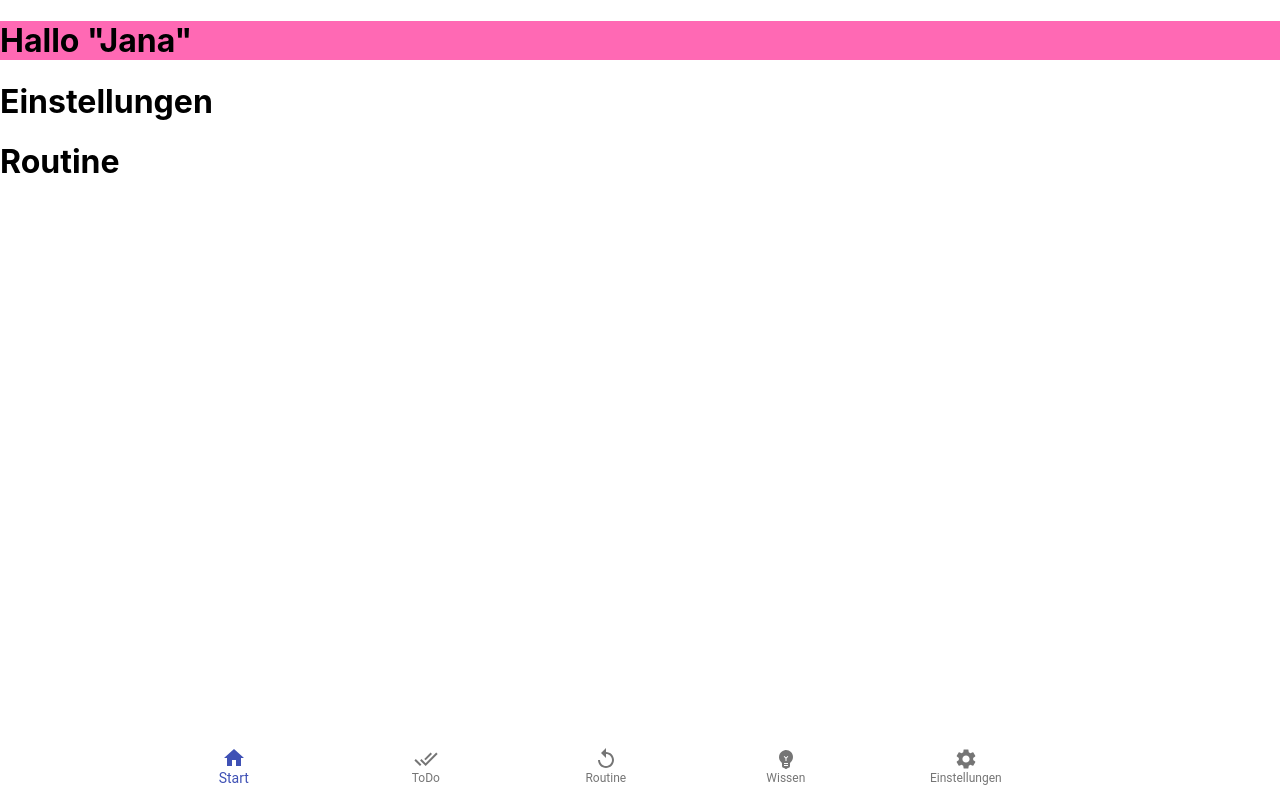
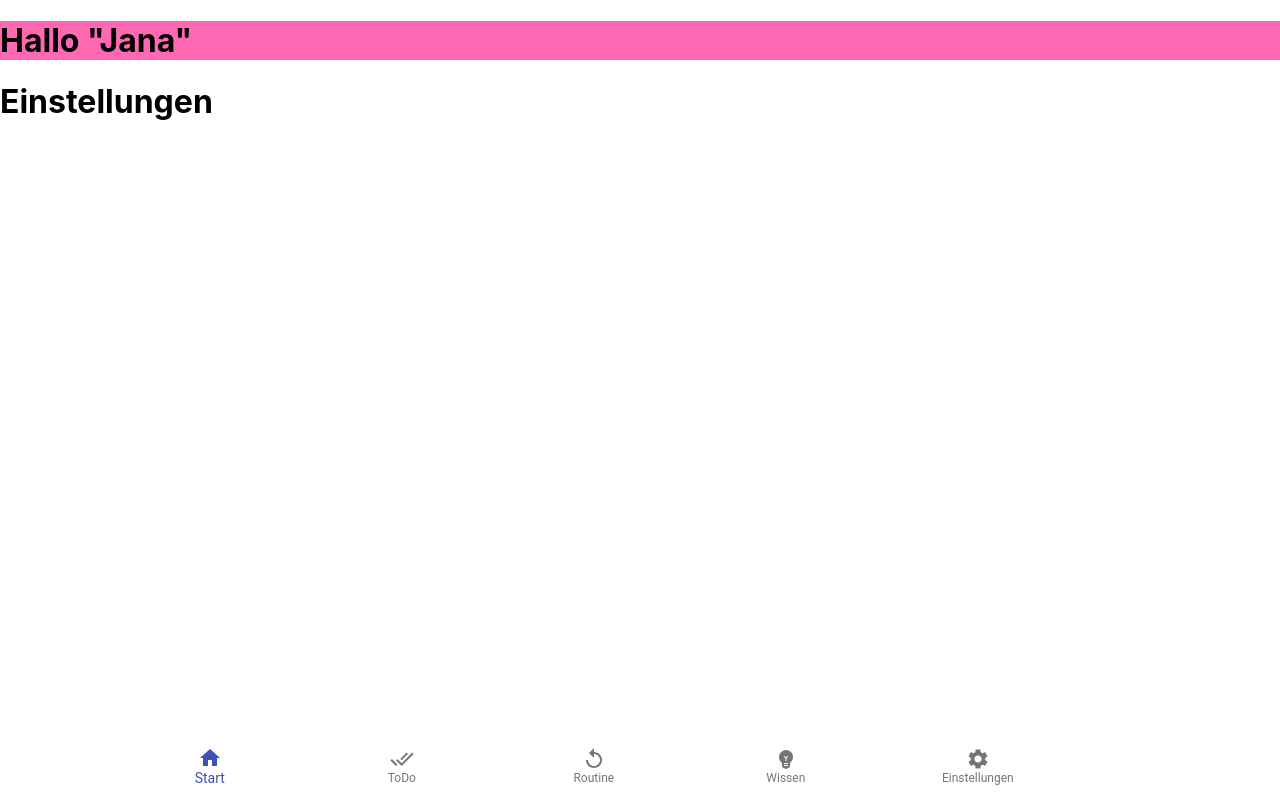
Before and after one commit to janawolfsohn/capstone-project, a React (Create React App) app: page /einstellungen in a window 1280 px wide. Built offline with nearby package versions, Linux system fonts and the light colour scheme.

Commit message:
Routine+Einstellungen hinzugefügt

```diff
--- a/src/App.js
+++ b/src/App.js
@@ -22,9 +22,11 @@ function App() {
           <Route path="/todos">
             <Todos  />
           </Route>
-          <Route path="/Einstellungen">
+          <Route path="/routine">
+            <Routine />
+          </Route>
+          <Route path="/einstellungen">
             <Einstellungen />
-            <Routine />
           </Route>
         </Switch>
         <Nav />
--- a/src/modules/Nav.js
+++ b/src/modules/Nav.js
@@ -17,7 +17,7 @@ const useStyles = makeStyles({
     bottom: 0,
   },
   menuIcon: {
-    minWidth: "60px",
+    minWidth: "50px",
   },
 });
 
@@ -49,6 +49,8 @@ export default function SimpleBottomNavigation() {
         icon={<DoneAllIcon />}
       />
       <BottomNavigationAction
+        component={Link}
+        to="/routine"
         className={classes.menuIcon}
         label="Routine"
         icon={<ReplayIcon />}
@@ -61,6 +63,8 @@ export default function SimpleBottomNavigation() {
         icon={<EmojiObjectsIcon />}
       />
       <BottomNavigationAction
+        component={Link}
+        to="/einstellungen"
         className={classes.menuIcon}
         label="Einstellungen"
         icon={<SettingsIcon />}
```
Also changed, not shown: src/home.js (deleted), src/pages/home.js (added), 1 other file (tests, documents, lock files or other folders).
